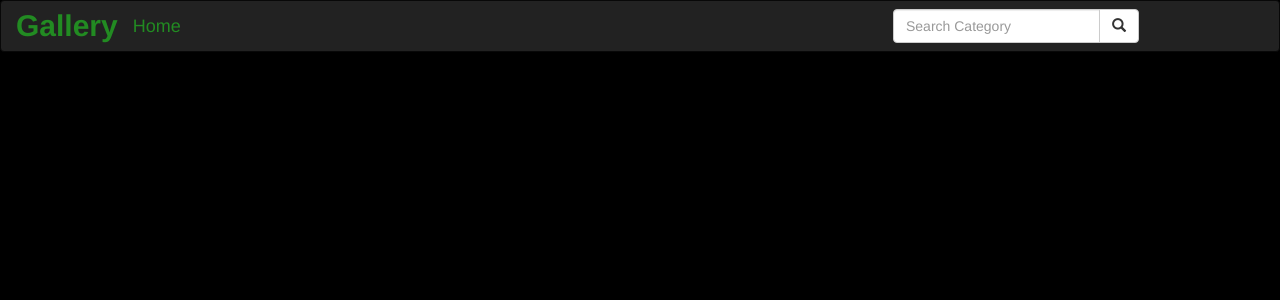
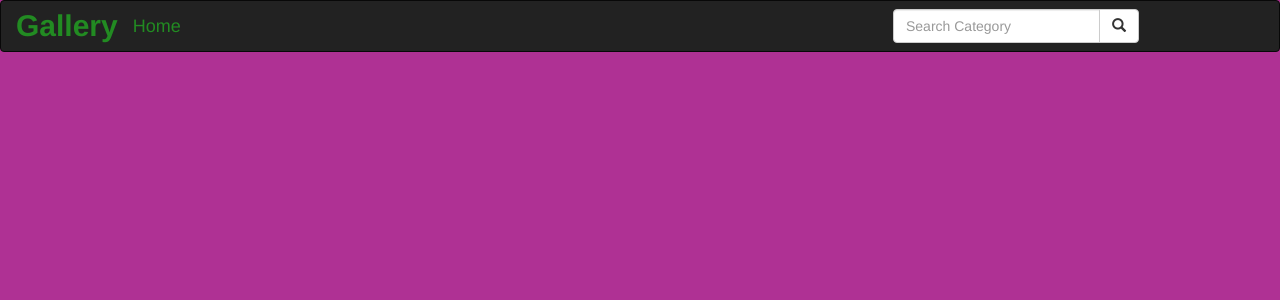
Before and after one commit to sharon002/Art-Album, a Django app: template photos/templates/base.html in a window 1280 px wide. Shown: the top 300 px of the page. Run offline with Django 3.2, Linux system fonts and the light colour scheme; the template is opened without the code that fills it, so the values that code supplies are empty; some libraries are stand-ins or nearby versions; some web fonts are replaced.

Commit message:
add base style

```diff
--- a/photos/templates/base.html
+++ b/photos/templates/base.html
@@ -19,7 +19,7 @@
   {% endblock %}
 </head>
 
-<body style="background-color: black">
+<body style="background-color: #af3194">
   {% include "navbar.html" %}
 
   {% block content %}
```
